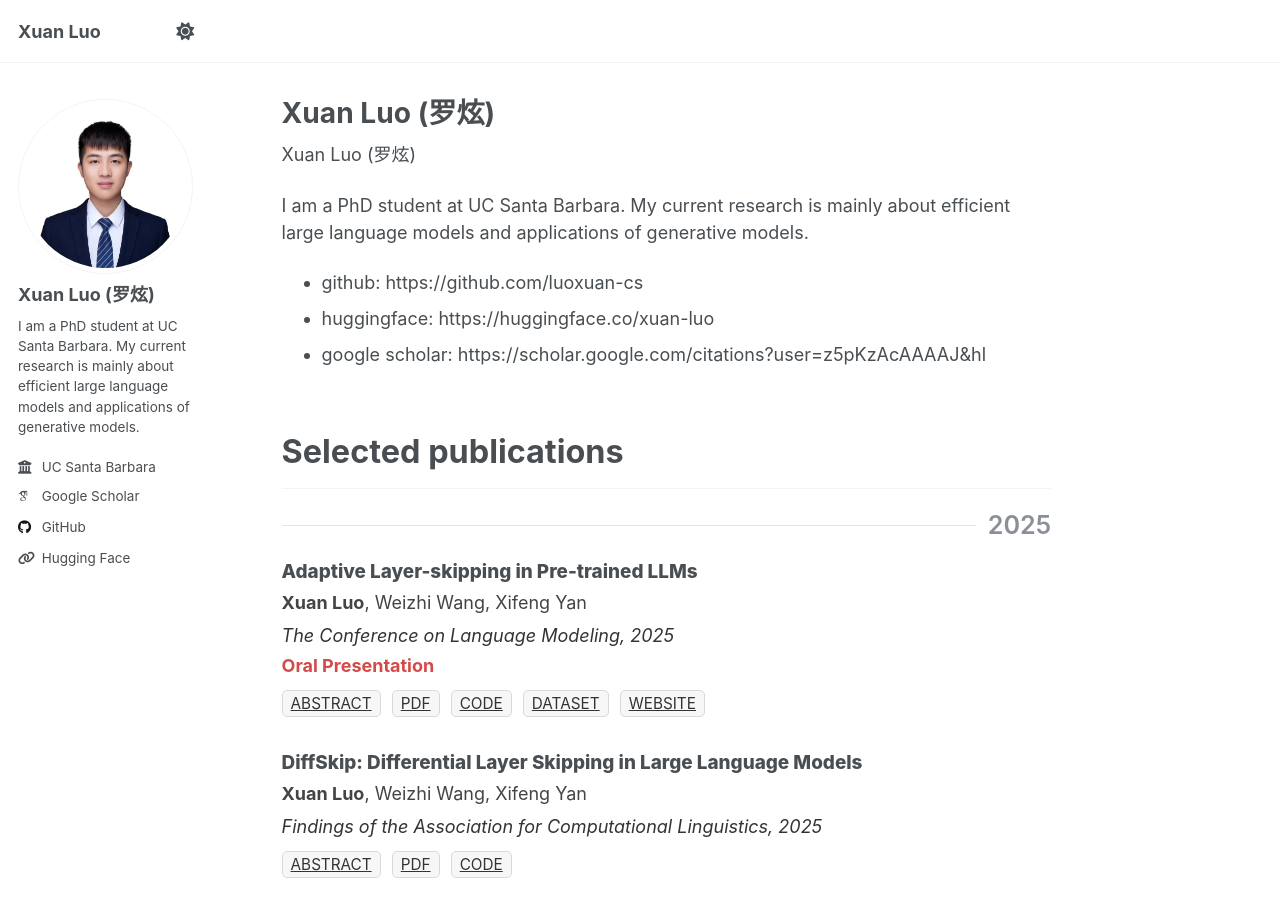
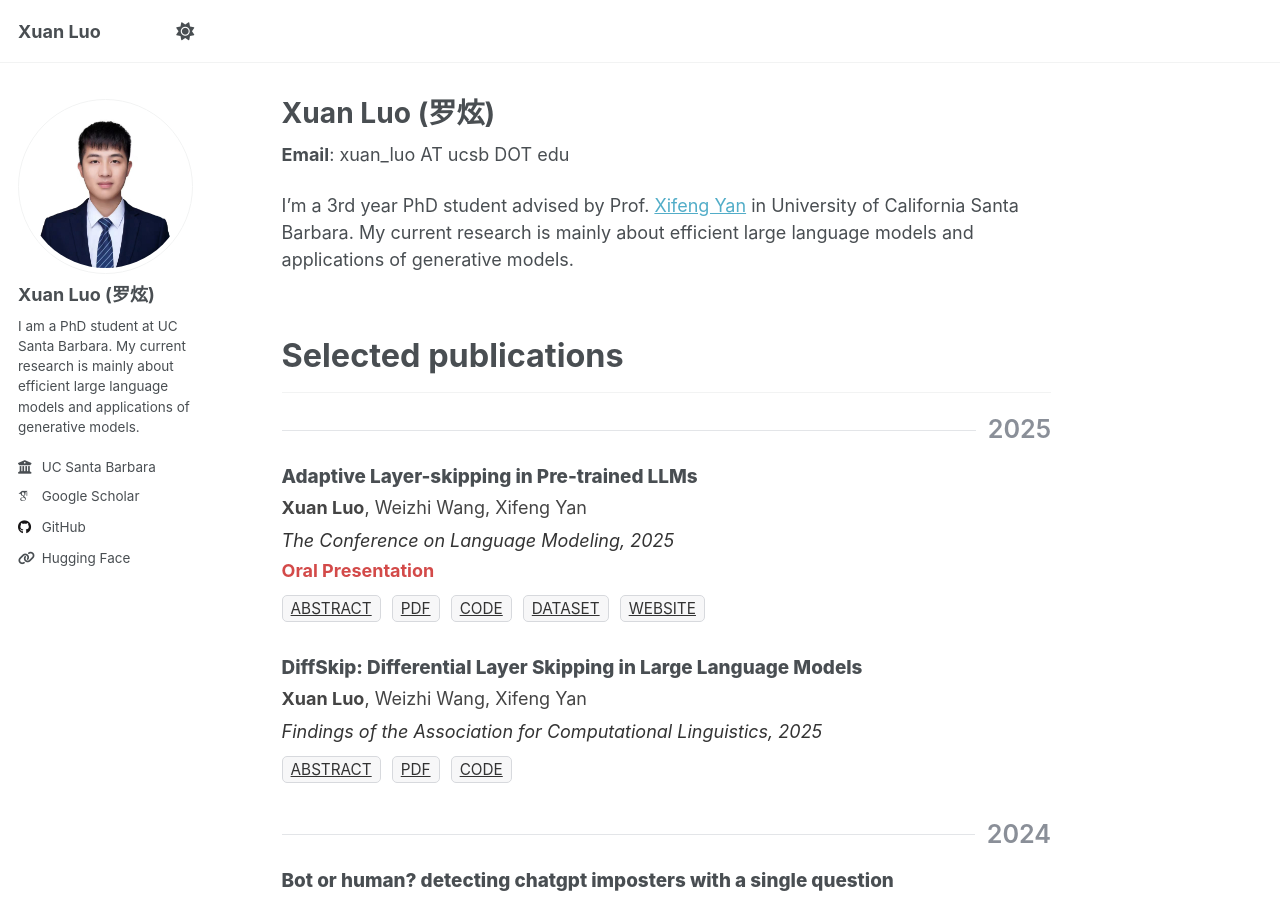
Before and after one commit to luoxuan-cs/luoxuan-cs.github.io, a Jekyll site: the page built from _pages/about.md, in a window 1280 px wide and 900 px high. Built offline with Jekyll 4.4.1, drawn with Linux system fonts in a browser that asks for light colours; some web fonts are replaced; a script that is not in the unit is left out.

Commit message:
Update website content

```diff
--- a/_pages/about.md
+++ b/_pages/about.md
@@ -4,13 +4,9 @@ title: "Xuan Luo (罗炫)"
 author_profile: true
 ---
 
-Xuan Luo (罗炫)
+**Email**: xuan_luo AT ucsb DOT edu
 
-I am a PhD student at UC Santa Barbara. My current research is mainly about efficient large language models and applications of generative models.
-
-- github: https://github.com/luoxuan-cs
-- huggingface: https://huggingface.co/xuan-luo
-- google scholar: https://scholar.google.com/citations?user=z5pKzAcAAAAJ&hl
+I'm a 3rd year PhD student advised by Prof. [Xifeng Yan](https://sites.cs.ucsb.edu/~xyan/) in University of California Santa Barbara. My current research is mainly about efficient large language models and applications of generative models.
 
 ## Selected publications
 
```
